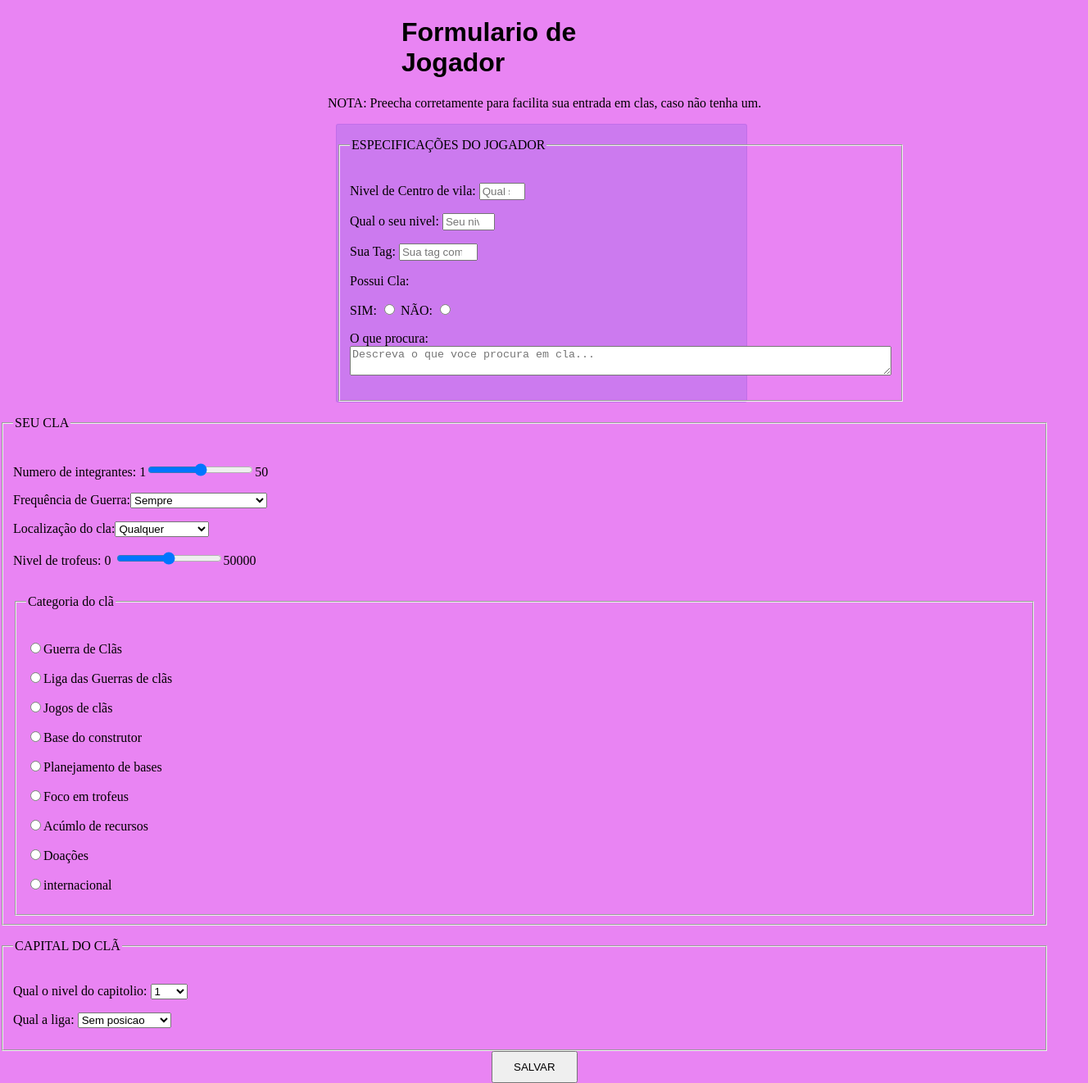
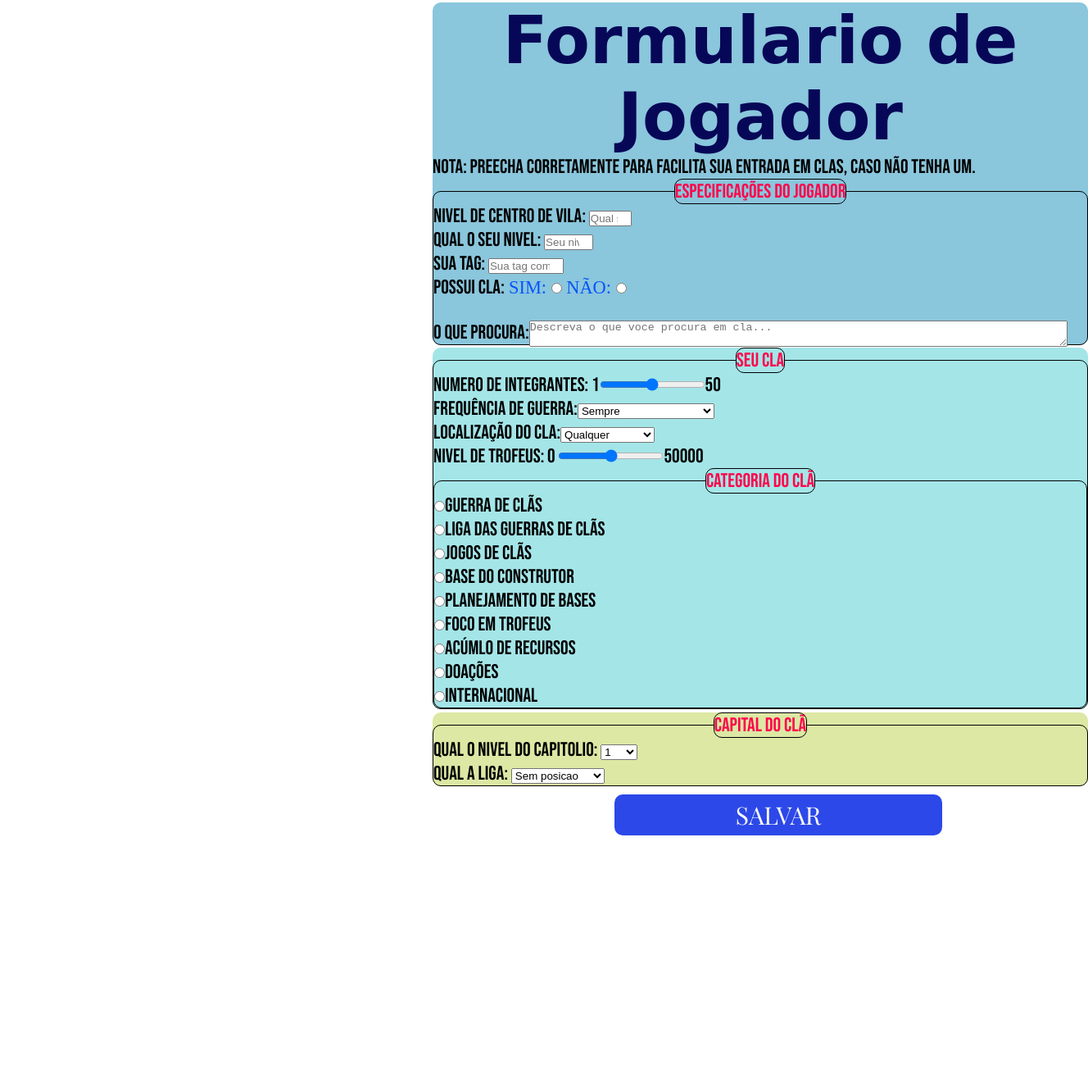
Before and after one commit to Emersonvol/Primeiro_Formulario, a plain HTML site: page wb_incluindo_form/index.html in a window 1280 px wide. Shown: the whole page at 82% size, 1328 px wide, since content can reach past the window. After the commit the page ends 1029 px from the top, so only its background shows below. Drawn offline with nearby package versions, Linux system fonts and the light colour scheme; a web font is replaced by a local one.

Commit message:
Update estilo.css

```diff
--- a/wb_incluindo_form/estilo.css
+++ b/wb_incluindo_form/estilo.css
@@ -1,35 +1,86 @@
-body{
-    margin:0px;
-    background-color: rgb(233, 132, 243);
+@import url('https://fonts.googleapis.com/css2?family=Fasthand&display=swap');
+@import url('https://fonts.googleapis.com/css2?family=Bebas+Neue&display=swap');
+@import url('https://fonts.googleapis.com/css2?family=Playfair+Display&display=swap');
+*{
+margin: 0;
+padding: 0;
+}
+:root{
+    --cores:#070757;
+    --fundo:#8ac6dc;
+    --texto:center;
+    --tamanho: 50em;
+    --borda:10px;
+    --bordaFild:1px solid black;
+}
+.exp-jogador ,.scClas,.cpEspecificoes{
+text-align: var(--texto);
+background-color: var(--fundo);
+width: var(--tamanho);
+margin-left:33em;
+margin-top:.2em;
+border-radius:var(--borda);
+}
+.scClas{
+    background-color: #a4e5e8;
+    }
+    .cpEspecificoes{
+    background-color: #dce8a4;
+
+    }
+.exp-jogador p , .scClas p,.cpEspecificoes p{
+    text-align: left;
+    font-family: 'Bebas Neue', cursive;
+    font-size: 1.5em;
+}
+.exp-jogador h1 {
+   font-family: 'Fasthand', cursive;
+   font-size: 5em;
+   color: var(--cores)
+}
+legend{
+    color: #fd064c;
+    border: var( --bordaFild);
+    border-radius:var(--borda);
+}
+fieldset{
+    border: var( --bordaFild);
+    border-radius:var(--borda);
+
+}
+textarea{
+    position: absolute;
+
+}
+.radioSiNO{
+    position: relative;
+    top:-1.2em;
+    right: 10.5em;
+    font-size: 1.4em;
+    color: #0654fd;
 }
 
-form{
+.btnBotao{
     position: relative;
-    width: 500px;
-    left: 410px;
-    margin:0px;
-    background-color: rgba(160, 109, 232, 0.404);
-    border: 1px solid rgba(178, 89, 223, 0.363);
-    border-radius: 3px;
+    width: 400px;
+    height:50px;
+    margin-top: 10px;
+    margin-bottom: 10px;
+    font-size: 30px;
+    color: #fefefe;
+    background-color: #2c48e8;
+    left: 25em;
+    font-family: 'Playfair Display', serif;
+    border: none;
+    border-radius: 10px;
+    transition: .5s;
 }
-h1{
-    position: relative;
-    left: 490px;
-    margin-right:940px ;
-    font-family: fantasy;
+.btnBotao:hover{
+    background-color: #919ee5;
+    cursor: pointer;
 
 }
-
-
-
-p.txtNotificaçao{
-    position: relative;
-    left: 400px;
-    margin-right:700px ;
+.btnBotao:active{
+    background-color: #38f604;
+    cursor: pointer;
 }
-button{
-    position: absolute;
-    left: 600px;
-    padding:10px 25px 10px 25px;
-
-}
```
